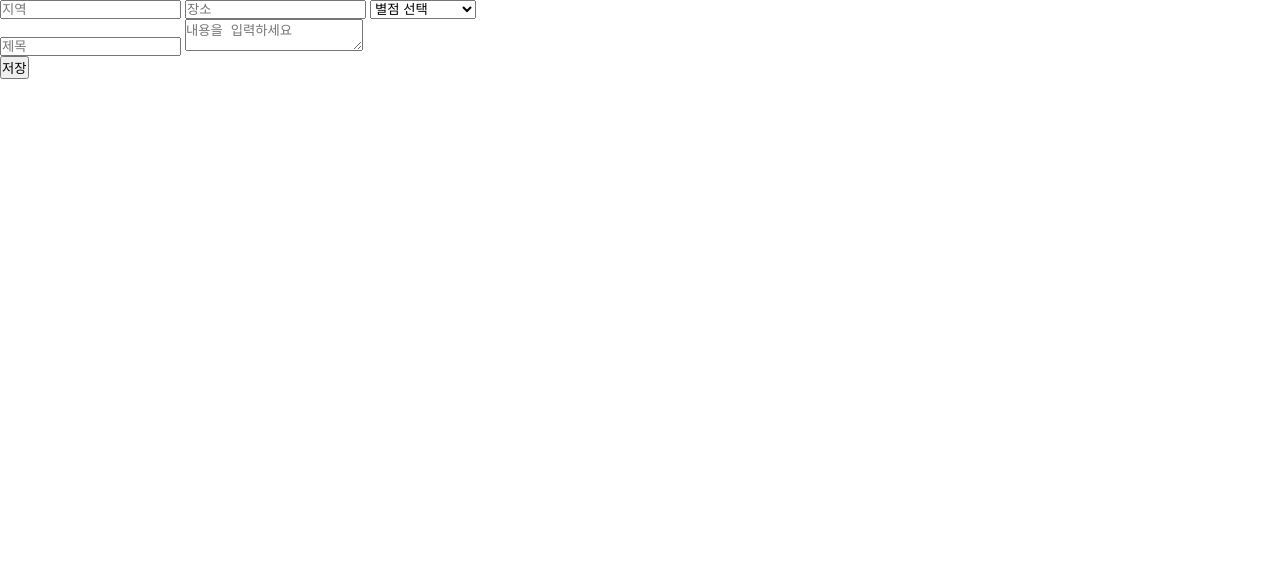
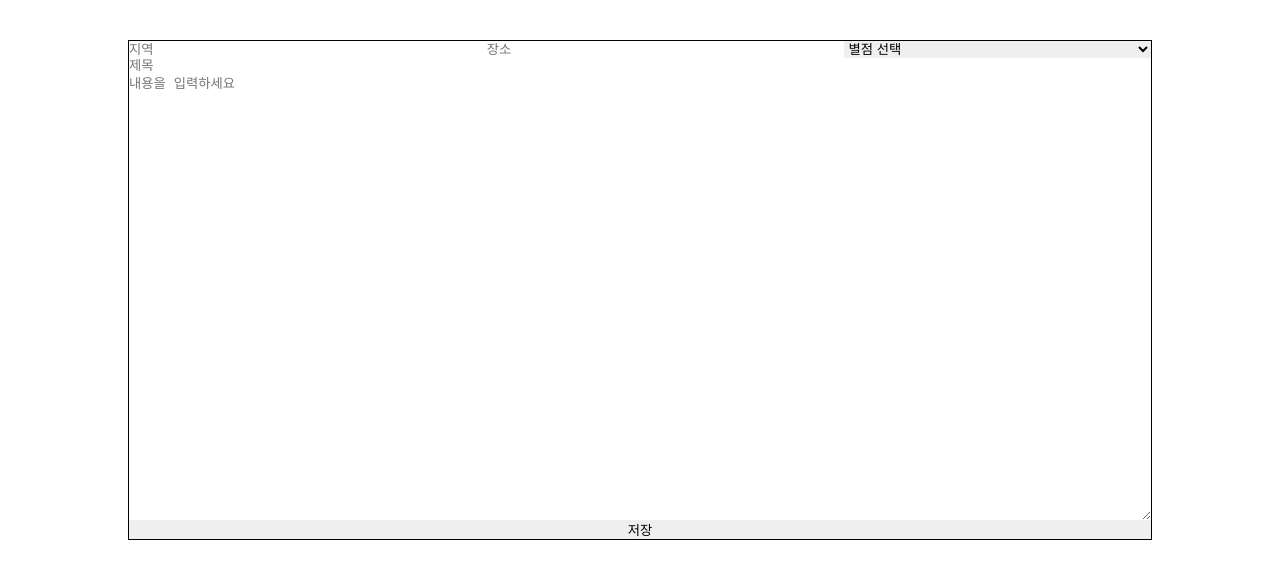
Before and after one commit to Ahnyeonil/GMO-project, a Flask app: template templates/postPage_team1.html in a window 1280 px wide. Shown: the part 300-880 px from the top of the page. Before the commit the page ends 379 px from the top, so only its background shows below. Run offline with Flask 2, Linux system fonts and the light colour scheme; the template is opened without the code that fills it, so the values that code supplies are empty.

Commit message:
post box css

```diff
--- a/static/postPage_team1.css
+++ b/static/postPage_team1.css
@@ -18,6 +18,7 @@
         margin: 0;
         box-sizing: border-box;
         list-style: none;
+        border: none;
     }
 
 
@@ -40,8 +41,44 @@
         font-size: var(--font-large);
         font-weight: lighter;
         line-height: 65px;
-        /*text-shadow: -1px 0 white, 0 1px white, 1px 0 white, 0 -1px white;*/
-        /*-webkit-text-stroke: 2px white;*/
-        /*text-shadow: 1px 1px 5px var(--black-color);, 0 0 5em var(--white-color);, 0 0 0.2em blue;*/
         background-image: url("https://blog.kakaocdn.net/dn/JynUC/btq7ntHTPpF/KERoadzbKaDKmtG2f2fXh0/img.jpg");
    }
+
+        /*justify-content: center;*/
+        /*align-items: center;*/
+
+    .post-box {
+        border: solid 1px black;
+        margin:  40px auto;
+        width: 80%;
+        height: 500px;
+        /*background-color: #181818;*/
+        display: flex;
+        flex-direction: column;
+    }
+
+    .input-area {
+        /*background-color: aquamarine;*/
+    }
+
+    .info {
+        display: flex;
+        justify-content: space-between;
+        align-items: center;
+    }
+
+    .city, .area, .star {
+        width: 30%;
+        /*flex: 1 1 30%;*/
+    }
+
+    .write {
+        /*background-color: cornsilk;*/
+        display: flex;
+        flex-direction: column;
+        height: 100%;
+    }
+
+    .dsc {
+        height: 100%;
+    }
--- a/templates/postPage_team1.html
+++ b/templates/postPage_team1.html
@@ -17,8 +17,7 @@
     </header>
 
 <!--Posting Area-->
-<div class="post-box">
-    <div class="input-area">
+    <div class="post-box">
         <div class="info">
             <input type="text" class="city" placeholder="지역">
             <input type="text" class="area" placeholder="장소">
@@ -35,9 +34,8 @@
             <input type="text" class="title" placeholder="제목">
             <textarea class="dsc" placeholder="내용을 입력하세요"></textarea>
         </div>
+        <button class="submit">저장</button>
     </div>
-    <button class="submit">저장</button>
-</div>
 
 <!--    <br >-->
 <!--    <form method="post" name="postBtn">-->
```
